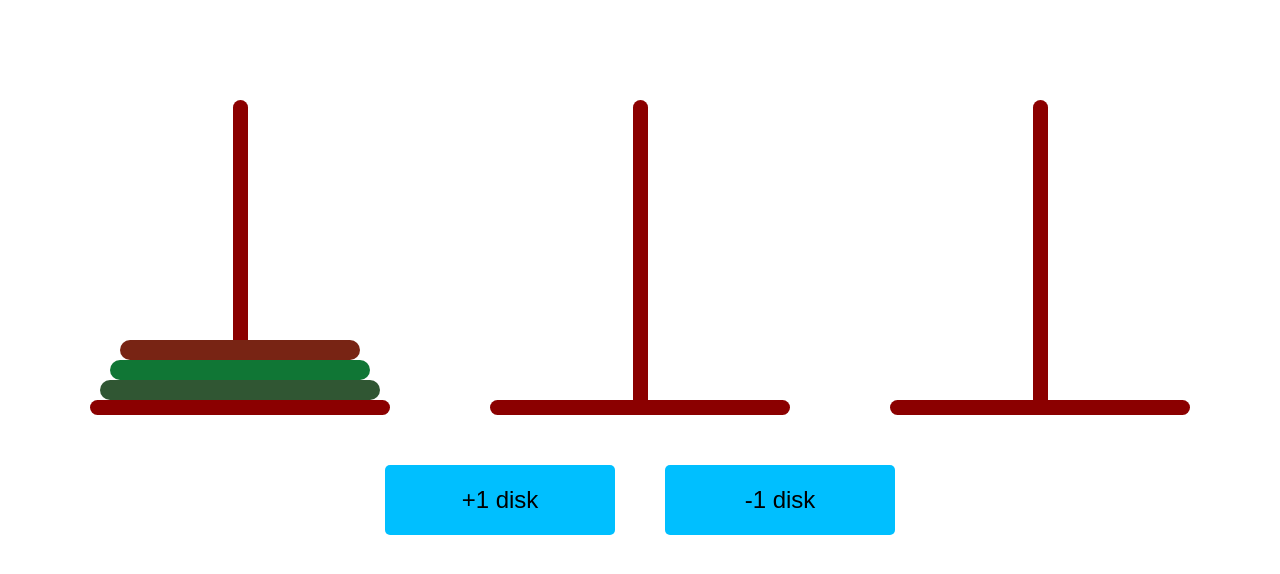
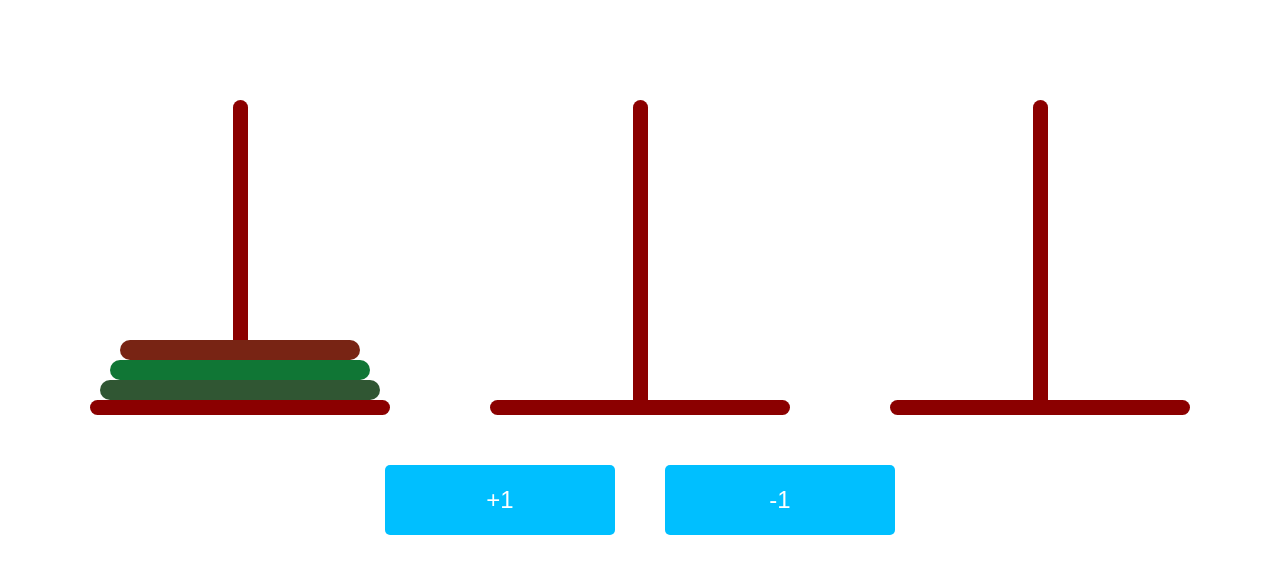
Before and after one commit to StasSytnykov/tower-of-hanoi, a React (Create React App) app: page / in a window 1280 px wide. Shown: the top 574 px of the page. Built offline with nearby package versions, Linux system fonts and the light colour scheme.

Commit message:
add storybook components

```diff
--- /dev/null
+++ b/src/components/Button/Button.styled.tsx
@@ -0,0 +1,23 @@
+import styled from "styled-components";
+
+export const ButtonStyled = styled.button`
+  width: 230px;
+  height: 70px;
+
+  background-color: deepskyblue;
+
+  font-size: 24px;
+  color: white;
+  opacity: ${(props) => (props.disabled ? "50%" : "100%")};
+
+  border-radius: 5px;
+  border: 1px solid transparent;
+
+  &:not(:last-child) {
+    margin-right: 50px;
+  }
+
+  &:hover {
+    cursor: ${(props) => (props.disabled ? "auto" : "pointer")};
+  }
+`;
--- /dev/null
+++ b/src/components/Button/Button.tsx
@@ -0,0 +1,16 @@
+import { HTMLAttributes, ReactNode } from "react";
+import { ButtonStyled } from "./Button.styled";
+
+export interface Props extends HTMLAttributes<HTMLButtonElement> {
+  children: ReactNode;
+  variant: "primary" | "secondary";
+  disabled: boolean;
+}
+
+export const Button = ({ children, ...props }: Props) => {
+  return (
+    <ButtonStyled type="button" {...props}>
+      {children}
+    </ButtonStyled>
+  );
+};
--- a/src/components/NumberOfDisks/NumberOfDisks.styled.tsx
+++ b/src/components/NumberOfDisks/NumberOfDisks.styled.tsx
@@ -4,24 +4,4 @@ const DisksButtonThumb = styled.div`
   display: flex;
 `;
 
-const DisksButton = styled.button`
-  width: 230px;
-  height: 70px;
-
-  background-color: deepskyblue;
-
-  font-size: 24px;
-
-  border-radius: 5px;
-  border: 1px solid transparent;
-
-  &:not(:last-child) {
-    margin-right: 50px;
-  }
-
-  &:hover {
-    cursor: pointer;
-  }
-`;
-
-export { DisksButtonThumb, DisksButton };
+export { DisksButtonThumb };
--- a/src/components/NumberOfDisks/NumberOfDisks.tsx
+++ b/src/components/NumberOfDisks/NumberOfDisks.tsx
@@ -1,7 +1,8 @@
 import { onAddDisk } from "../../utils/onAddDisk";
 import { onDeleteDisk } from "../../utils/onDeleteDisk";
 import { IButtonProps } from "../../interfaces/buttonInterfaces";
-import { DisksButtonThumb, DisksButton } from "./NumberOfDisks.styled";
+import { DisksButtonThumb } from "./NumberOfDisks.styled";
+import { Button } from "../Button/Button";
 
 export const NumberOfDisks = ({
   tookDisk,
@@ -17,26 +18,24 @@ export const NumberOfDisks = ({
   const onHandleMinusBtnClick = () => {
     onDeleteDisk(sourceDisks, setSourceDisks);
   };
+
+  const isDisabledButton =
+    !!auxiliaryDisks.length || !!destinationDisks.length || !!tookDisk.id;
+
   return (
     <DisksButtonThumb>
-      <DisksButton
+      <Button
+        variant={"primary"}
         onClick={onHandlePlusBtnClick}
-        type={"button"}
-        disabled={
-          !!auxiliaryDisks.length || !!destinationDisks.length || !!tookDisk.id
-        }
-      >
-        +1 disk
-      </DisksButton>
-      <DisksButton
+        disabled={isDisabledButton}
+        children={"+1"}
+      />
+      <Button
+        variant={"secondary"}
         onClick={onHandleMinusBtnClick}
-        type={"button"}
-        disabled={
-          !!auxiliaryDisks.length || !!destinationDisks.length || !!tookDisk.id
-        }
-      >
-        -1 disk
-      </DisksButton>
+        disabled={isDisabledButton}
+        children={"-1"}
+      />
     </DisksButtonThumb>
   );
 };
```
Also changed, not shown: 1 other file (tests, documents, lock files or other folders).
